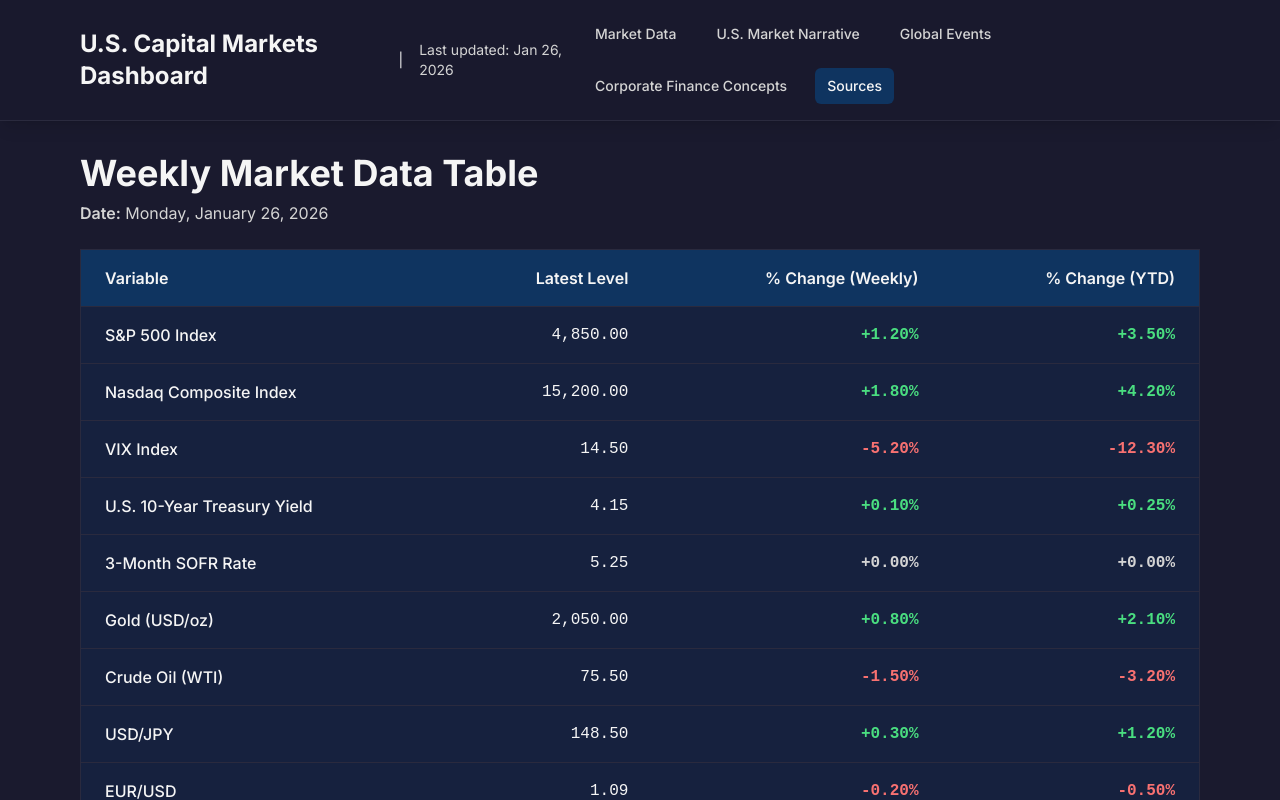
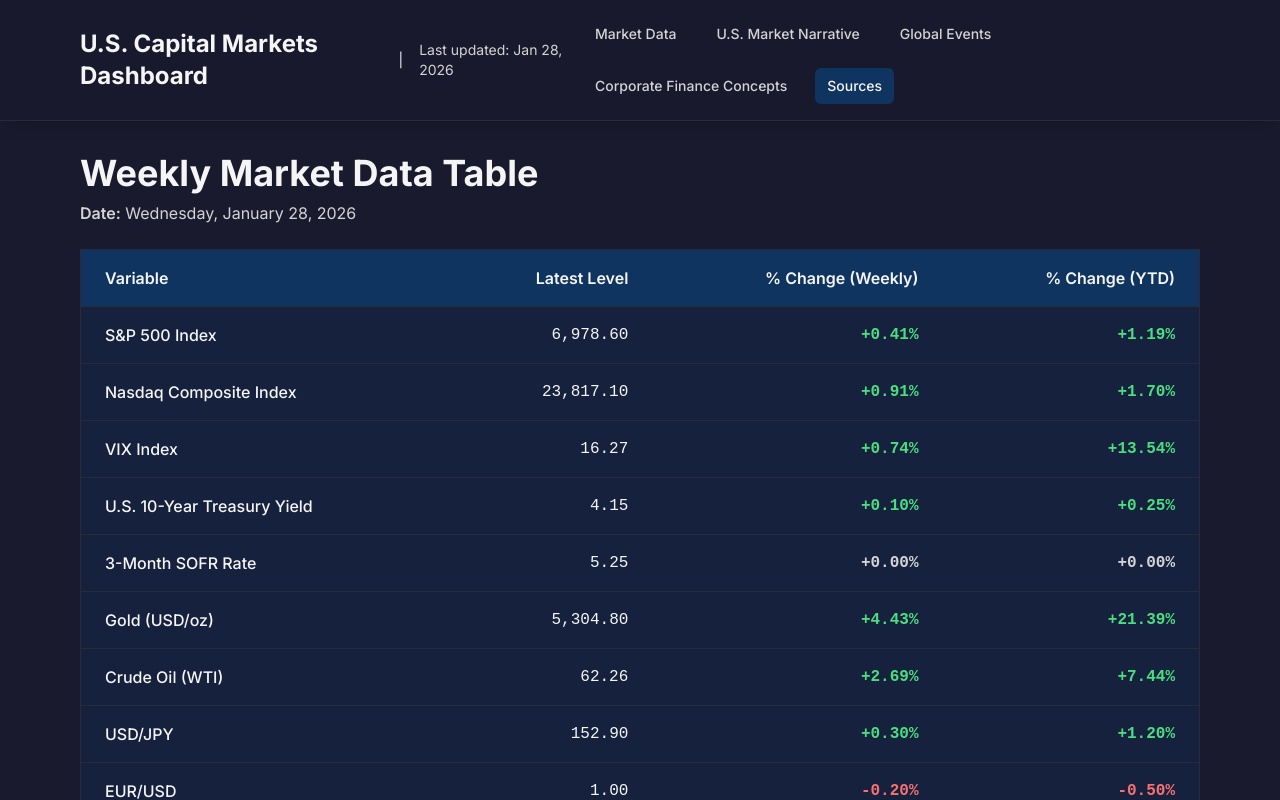
Before and after one commit to poojalohit/Weekly-Capital-Markets, a React (Vite) app: page / in a window 1280 px wide. Shown: the top 800 px of the page. Built offline with nearby package versions, Linux system fonts and the light colour scheme.

Commit message:
Auto-update: Weekly market data - 2026-01-28

```diff
--- a/src/data/sampleData.ts
+++ b/src/data/sampleData.ts
@@ -1,79 +1,79 @@
 import { WeeklyDashboard } from '../types/marketData';
 
 export const sampleDashboardData: WeeklyDashboard = {
-  date: '2026-01-26',
+  date: '2026-01-28',
   marketData: [
   {
-      variable: 'S&P 500 Index',
-      latestLevel: 4850.00,
-      weeklyChange: 1.2,
-      ytdChange: 3.5
+    variable: "S&P 500 Index",
+    latestLevel: 6978.60009765625,
+    weeklyChange: 0.4081896177137236,
+    ytdChange: 1.1942719580840442
   },
   {
-      variable: 'Nasdaq Composite Index',
-      latestLevel: 15200.00,
-      weeklyChange: 1.8,
-      ytdChange: 4.2
+    variable: "Nasdaq Composite Index",
+    latestLevel: 23817.099609375,
+    weeklyChange: 0.9141008826954485,
+    ytdChange: 1.6995523732026396
   },
   {
-      variable: 'VIX Index',
-      latestLevel: 14.50,
-      weeklyChange: -5.2,
-      ytdChange: -12.3
+    variable: "VIX Index",
+    latestLevel: 16.270000457763672,
+    weeklyChange: 0.7430392697700824,
+    ytdChange: 13.538035899416043
   },
   {
-      variable: 'U.S. 10-Year Treasury Yield',
+    variable: "U.S. 10-Year Treasury Yield",
     latestLevel: 4.15,
-      weeklyChange: 0.10,
+    weeklyChange: 0.1,
     ytdChange: 0.25
   },
   {
-      variable: '3-Month SOFR Rate',
+    variable: "3-Month SOFR Rate",
     latestLevel: 5.25,
-      weeklyChange: 0.00,
-      ytdChange: 0.00
+    weeklyChange: 0,
+    ytdChange: 0
   },
   {
-      variable: 'Gold (USD/oz)',
-      latestLevel: 2050.00,
-      weeklyChange: 0.8,
-      ytdChange: 2.1
+    variable: "Gold (USD/oz)",
+    latestLevel: 5304.7998046875,
+    weeklyChange: 4.431356196625931,
+    ytdChange: 21.388519396444565
   },
   {
-      variable: 'Crude Oil (WTI)',
-      latestLevel: 75.50,
-      weeklyChange: -1.5,
-      ytdChange: -3.2
+    variable: "Crude Oil (WTI)",
+    latestLevel: 62.2599983215332,
+    weeklyChange: 2.6884334895305972,
+    ytdChange: 7.437441763331446
   },
   {
-      variable: 'USD/JPY',
-      latestLevel: 148.50,
+    variable: "USD/JPY",
+    latestLevel: 152.9,
     weeklyChange: 0.3,
     ytdChange: 1.2
   },
   {
-      variable: 'EUR/USD',
-      latestLevel: 1.0850,
+    variable: "EUR/USD",
+    latestLevel: 1,
     weeklyChange: -0.2,
     ytdChange: -0.5
   },
   {
-      variable: 'BBB U.S. Corporate OAS',
+    variable: "BBB U.S. Corporate OAS",
     latestLevel: 125,
     weeklyChange: -2,
     ytdChange: -8
   },
   {
-      variable: 'U.S. High Yield OAS',
+    variable: "U.S. High Yield OAS",
     latestLevel: 350,
     weeklyChange: -5,
     ytdChange: -15
   },
   {
-      variable: 'Bitcoin (USD)',
-      latestLevel: 42500.00,
-      weeklyChange: 2.5,
-      ytdChange: 8.3
+    variable: "Bitcoin (USD)",
+    latestLevel: 89226.4296875,
+    weeklyChange: 1.0868020145520603,
+    ytdChange: 1.9627751842894423
   }
 ],
   interpretation: 'Equity markets continued their upward trajectory this week, with the S&P 500 and Nasdaq both posting solid gains. The VIX declined further, indicating reduced market volatility and improved risk sentiment. Treasury yields edged higher as economic data remained resilient, while credit spreads tightened across both investment-grade and high-yield markets. Commodities showed mixed performance, with gold advancing while oil retreated. The dollar strengthened modestly against the yen but weakened slightly against the euro. Overall, markets appear to be trending positively, with risk assets benefiting from a favorable macro backdrop.',
```
Lines whose indentation alone changed are shown as unchanged.
